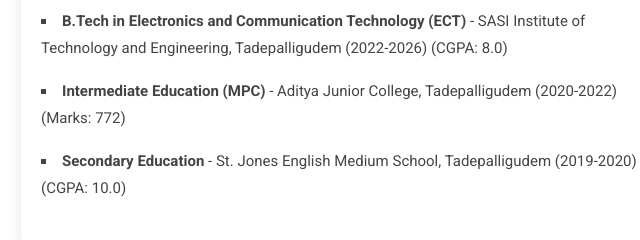
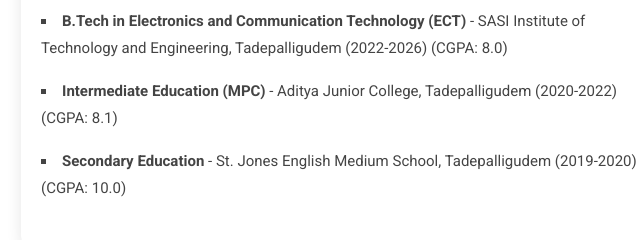
Before and after one commit to sowjanyanagasritadi/profile_webpage, a plain HTML site: page index.html in a window 1280 px wide. Shown: the part 706-946 px from the top of the page, 299-939 px from the left. Drawn offline with Linux system fonts and the light colour scheme.

Commit message:
Update index.html

```diff
--- a/index.html
+++ b/index.html
@@ -47,7 +47,7 @@
         <h2>Education</h2>
         <ul>
             <li><strong>B.Tech in Electronics and Communication Technology (ECT)</strong> - SASI Institute of Technology and Engineering, Tadepalligudem (2022-2026) (CGPA: 8.0)</li>
-            <li><strong>Intermediate Education (MPC)</strong> - Aditya Junior College, Tadepalligudem (2020-2022) (Marks: 772)</li>
+            <li><strong>Intermediate Education (MPC)</strong> - Aditya Junior College, Tadepalligudem (2020-2022) (CGPA: 8.1)</li>
             <li><strong>Secondary Education</strong> - St. Jones English Medium School, Tadepalligudem (2019-2020) (CGPA: 10.0)</li>
         </ul>
     </section>
```
